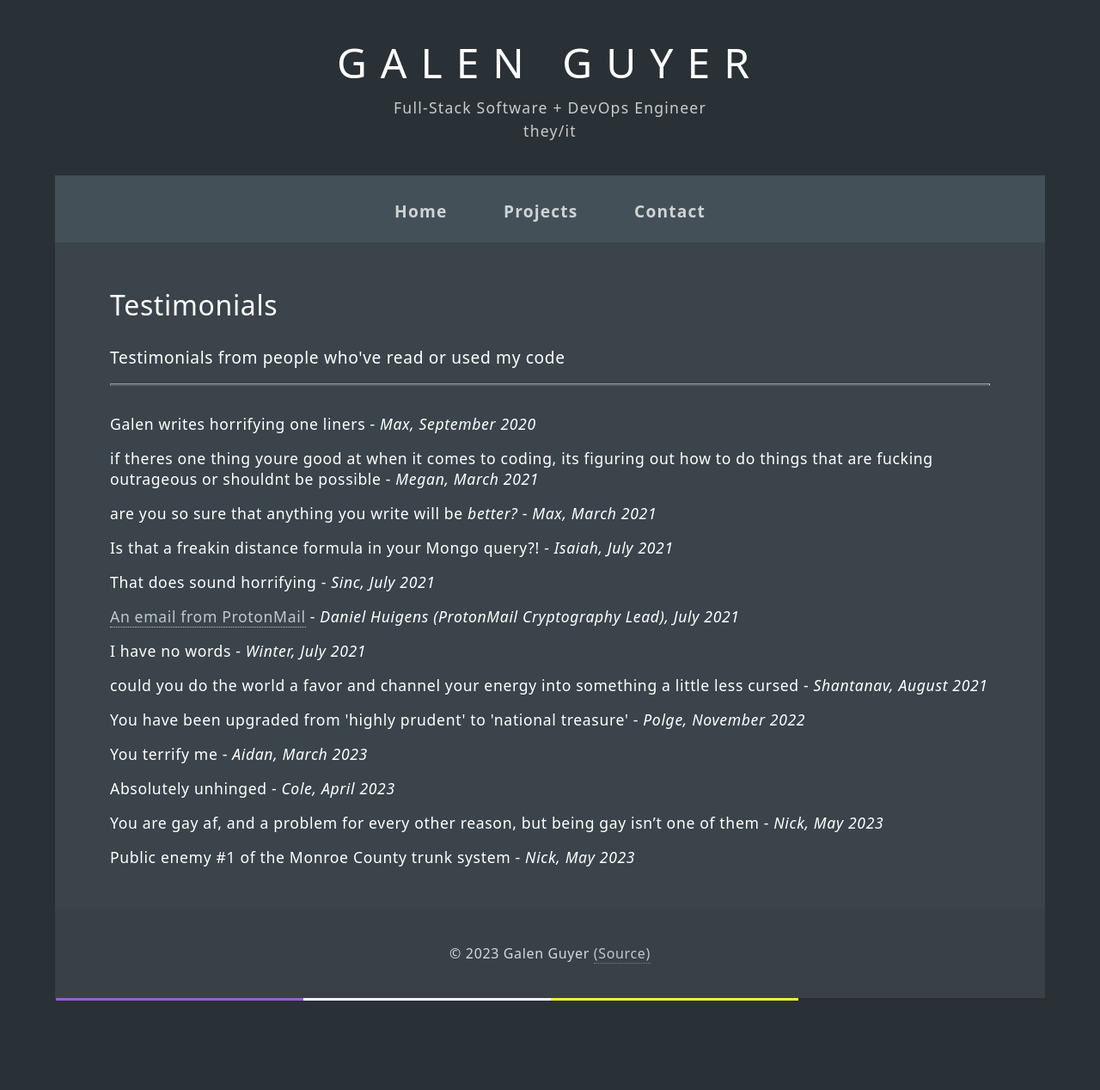
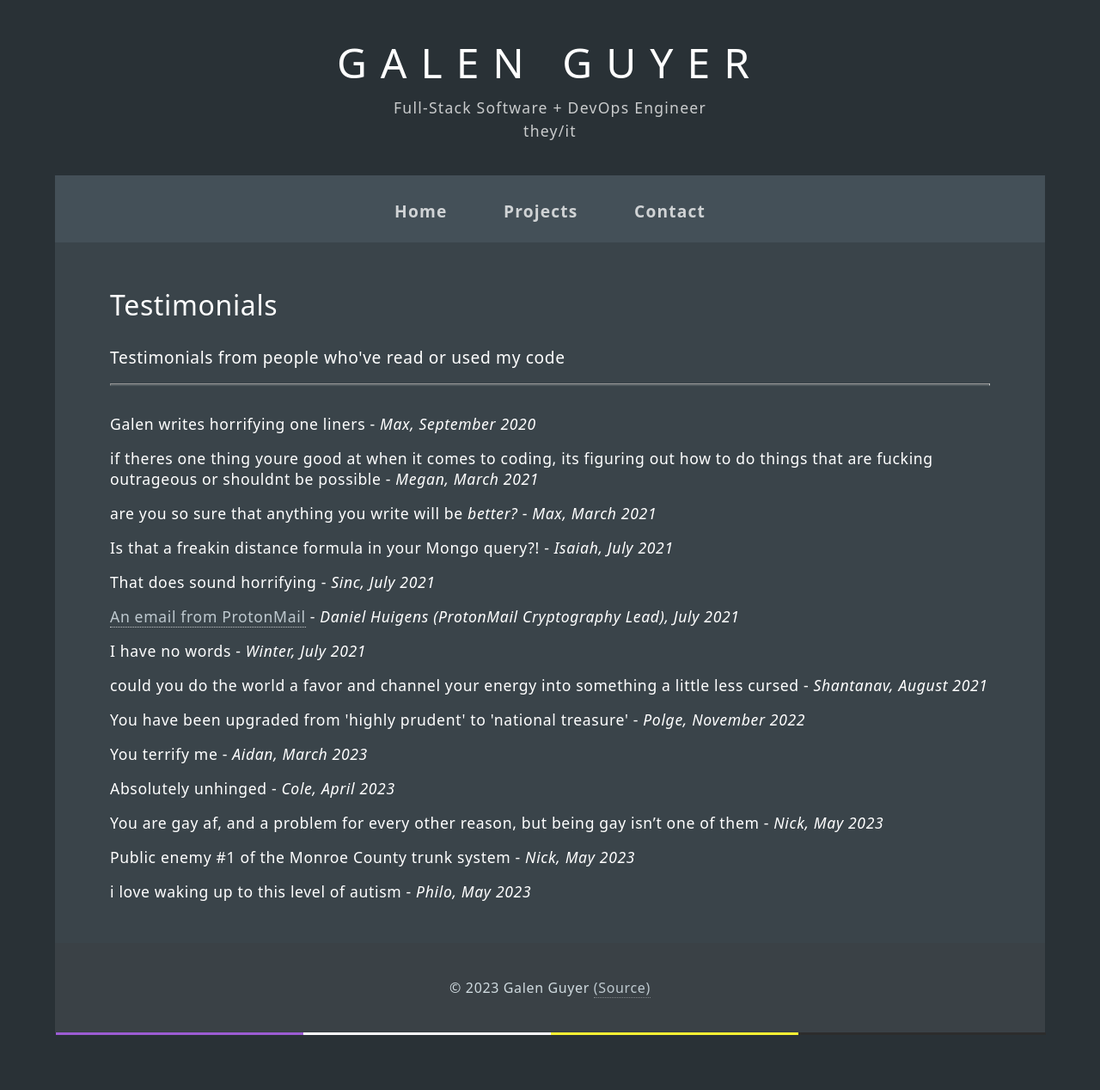
Before and after one commit to galenguyer/galenguyer.github.io, a Jekyll site: the page built from testimonials/index.html, in a window 1280 px wide. Shown: the whole page at 86% size. Built offline with Jekyll 4.4.1, drawn with Linux system fonts in a browser that asks for light colours; before the commit the page ends 1228 px from its top, so only the background shows below that.

Commit message:
add testimonial from philo

```diff
--- a/testimonials/index.html
+++ b/testimonials/index.html
@@ -24,3 +24,4 @@ styles: ["main"]
 <p>Absolutely unhinged - <i>Cole, April 2023</i></p>
 <p>You are gay af, and a problem for every other reason, but being gay isn’t one of them - <i>Nick, May 2023</i></p>
 <p>Public enemy #1 of the Monroe County trunk system - <i>Nick, May 2023</i></p>
+<p>i love waking up to this level of autism - <i>Philo, May 2023</i></p>
```
